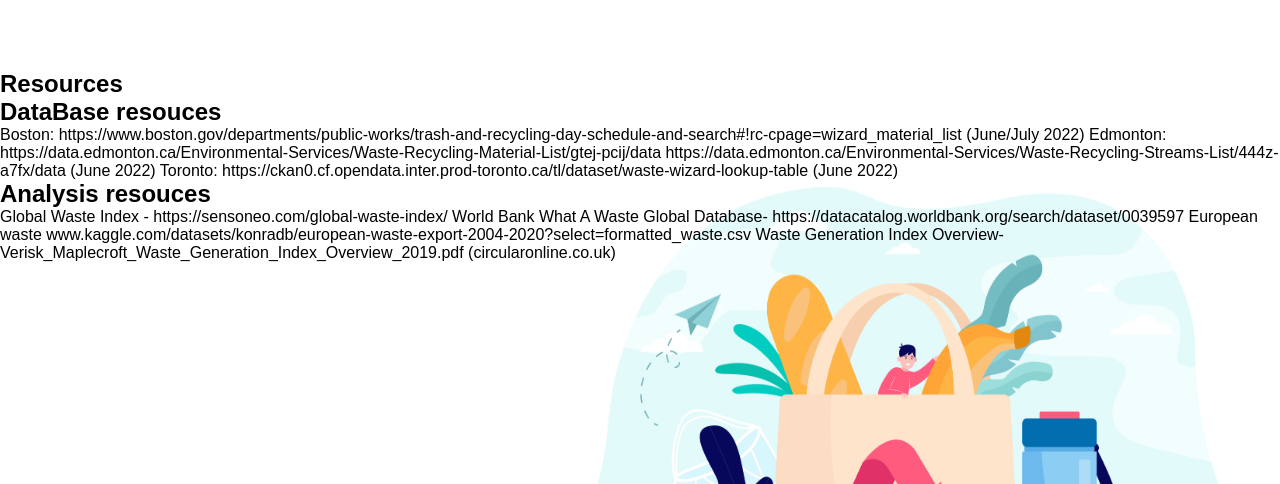
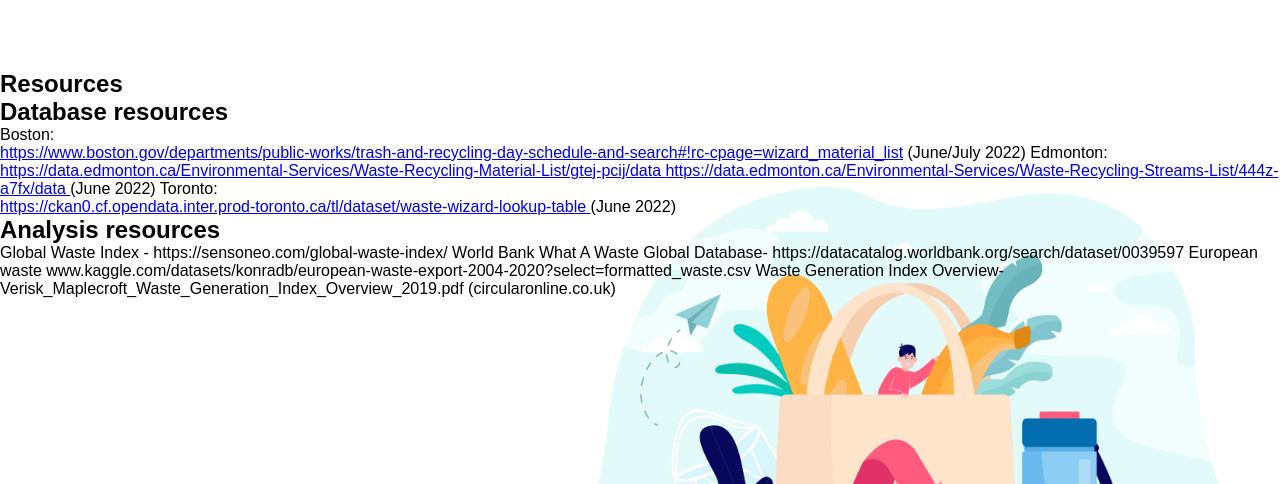
Before and after one commit to undineleopold/RecyclingHackathon, a Flask app: page /resources in a window 1280 px wide. Shown: the part 80-564 px from the top of the page. Run offline with Flask 2, Linux system fonts and the light colour scheme; some web fonts are replaced.

Commit message:
make some links functional

```diff
--- a/flaskapp_cities/templates/resources.html
+++ b/flaskapp_cities/templates/resources.html
@@ -8,22 +8,29 @@
 
 
 {% block content %}
-<h1>DataBase resouces</h1>
-<p>Boston:
-    https://www.boston.gov/departments/public-works/trash-and-recycling-day-schedule-and-search#!rc-cpage=wizard_material_list (June/July 2022)
+<h1>Database resources</h1>
+<p>Boston:<br>
+    <a href="https://www.boston.gov/departments/public-works/trash-and-recycling-day-schedule-and-search#!rc-cpage=wizard_material_list">
+    https://www.boston.gov/departments/public-works/trash-and-recycling-day-schedule-and-search#!rc-cpage=wizard_material_list</a> (June/July 2022)
 
 
-    Edmonton:
+    Edmonton:<br>
+    <a href="https://data.edmonton.ca/Environmental-Services/Waste-Recycling-Material-List/gtej-pcij/data">
     https://data.edmonton.ca/Environmental-Services/Waste-Recycling-Material-List/gtej-pcij/data
+    </a>
+    <a href="https://data.edmonton.ca/Environmental-Services/Waste-Recycling-Streams-List/444z-a7fx/data">
     https://data.edmonton.ca/Environmental-Services/Waste-Recycling-Streams-List/444z-a7fx/data
+    </a>
     (June 2022)
 
-    Toronto:
+    Toronto:<br>
+    <a href="https://ckan0.cf.opendata.inter.prod-toronto.ca/tl/dataset/waste-wizard-lookup-table">
     https://ckan0.cf.opendata.inter.prod-toronto.ca/tl/dataset/waste-wizard-lookup-table
+    </a>
     (June 2022)
     </p>
 
-<h1>Analysis resouces</h1>
+<h1>Analysis resources</h1>
 <p>Global Waste Index - https://sensoneo.com/global-waste-index/
     World Bank What A Waste Global Database- https://datacatalog.worldbank.org/search/dataset/0039597
     European waste www.kaggle.com/datasets/konradb/european-waste-export-2004-2020?select=formatted_waste.csv
```
